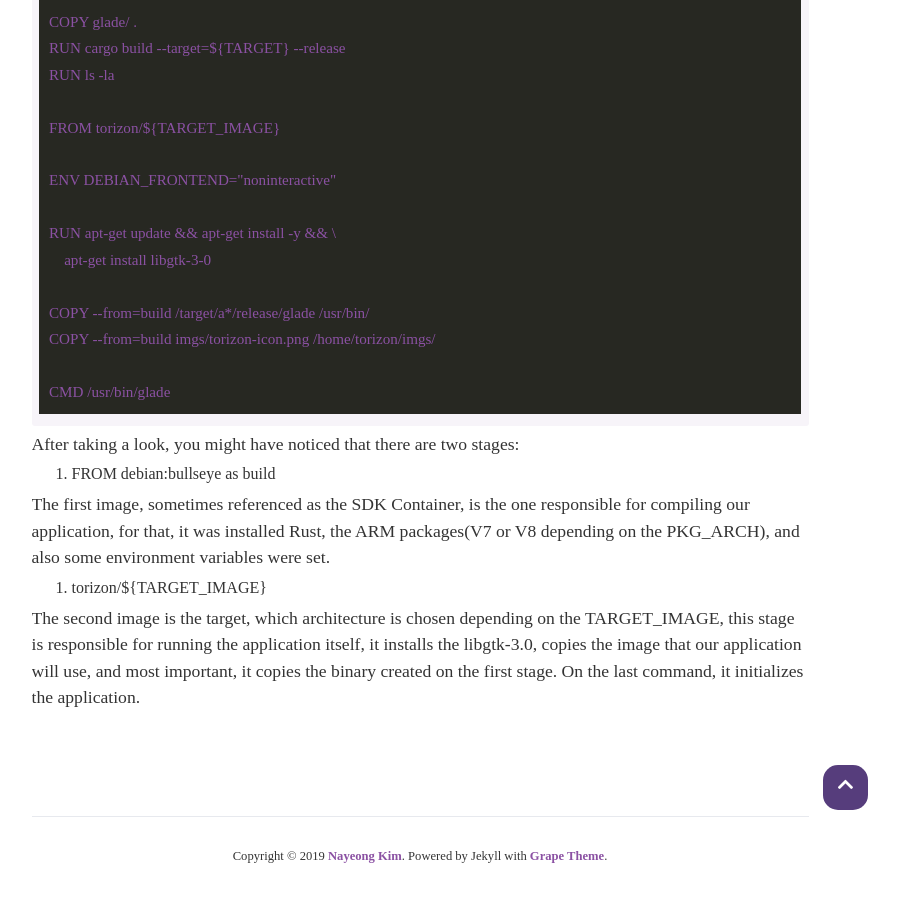
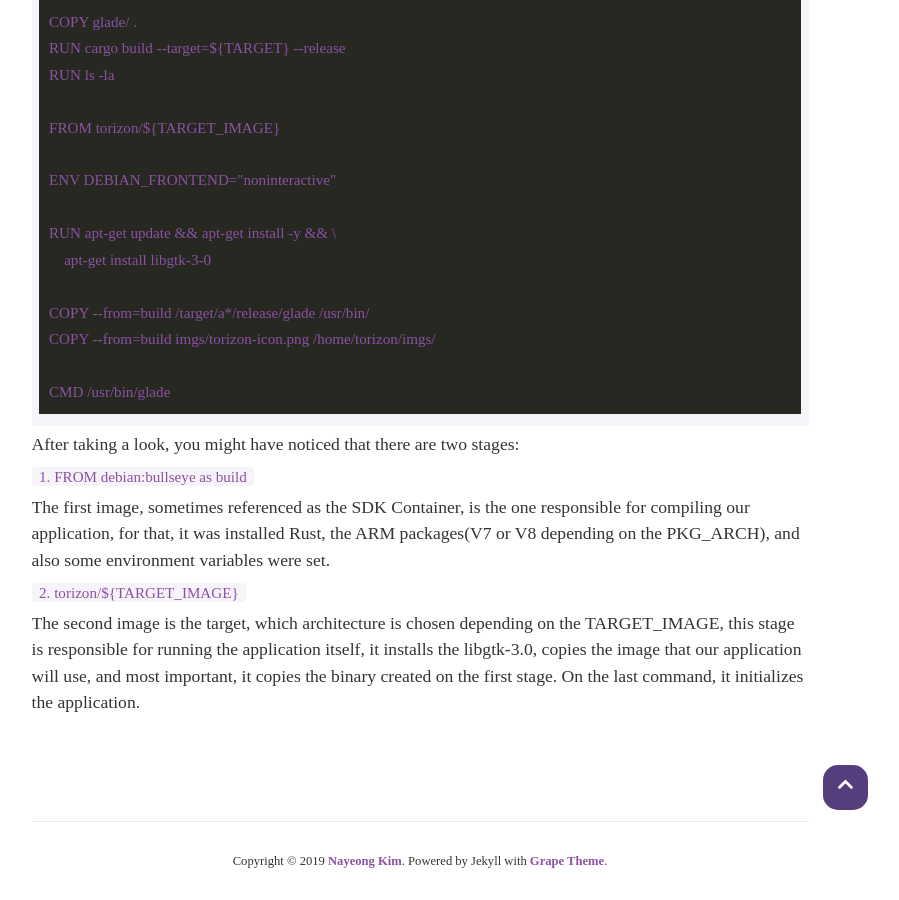
Before and after one commit to juliobonon/juliobonon.github.io, a Jekyll site: the page built from _posts/2021-04-05-markdown-and-html.md, in a window 1280 px wide and 900 px high, scrolled down 3280 px. Shown: the whole window, without its empty margins (220-1119 px from the left). Built offline with Jekyll 4.4.1, drawn with Linux system fonts in a browser that asks for light colours; nearby versions of some CDN libraries; some web fonts are replaced.

Commit message:
Update 2021-04-05-markdown-and-html.md

```diff
--- a/_posts/2021-04-05-markdown-and-html.md
+++ b/_posts/2021-04-05-markdown-and-html.md
@@ -104,10 +104,10 @@ CMD /usr/bin/glade
 
 After taking a look, you might have noticed that there are two stages:
 
-1. FROM debian:bullseye as build
+`1. FROM debian:bullseye as build`
 
 The first image, sometimes referenced as the SDK Container, is the one responsible for compiling our application, for that, it was installed Rust, the ARM packages(V7 or V8 depending on the PKG_ARCH), and also some environment variables were set.
 
-2. torizon/${TARGET_IMAGE}
+`2. torizon/${TARGET_IMAGE}`
 
 The second image is the target, which architecture is chosen depending on the TARGET_IMAGE, this stage is responsible for running the application itself, it installs the libgtk-3.0, copies the image that our application will use, and most important, it copies the binary created on the first stage. On the last command, it initializes the application.
```
